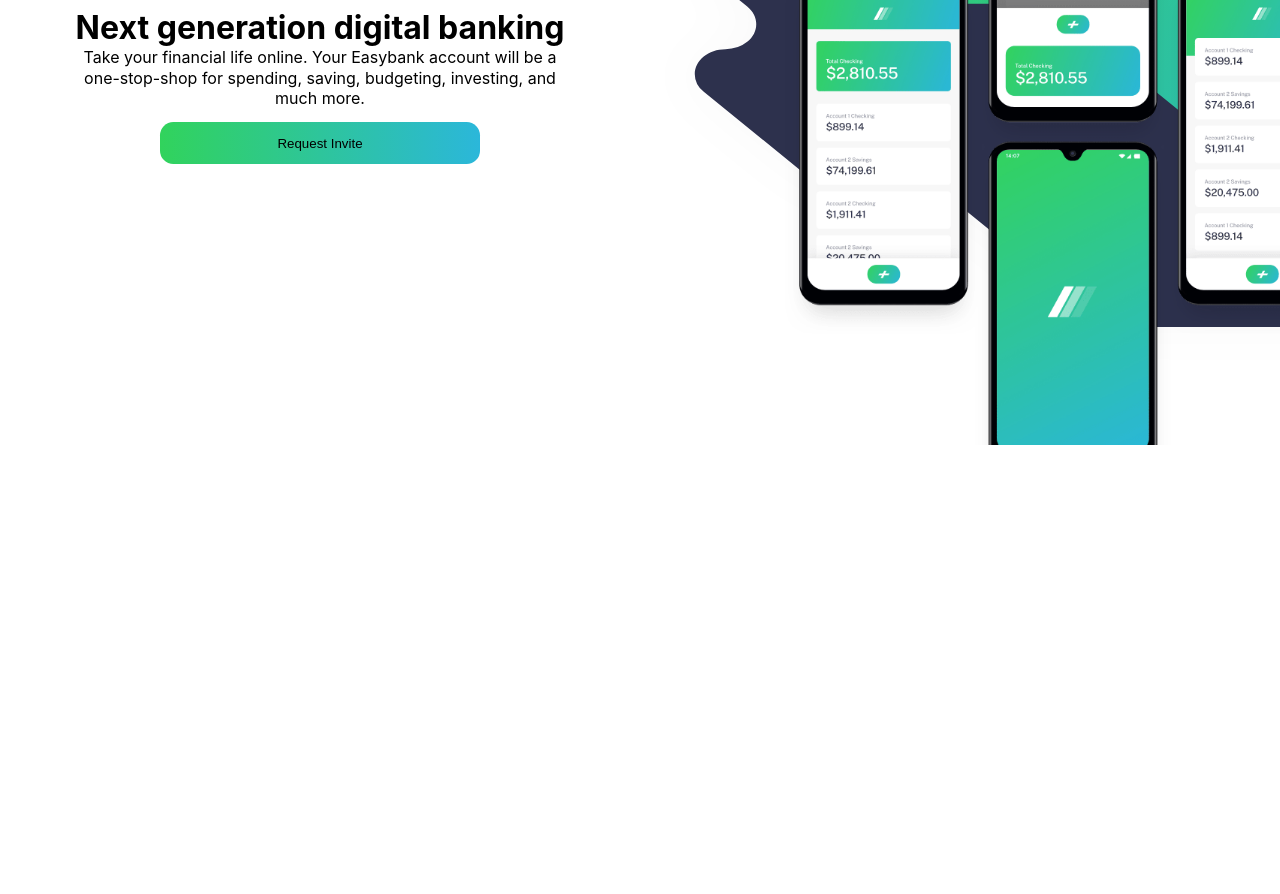
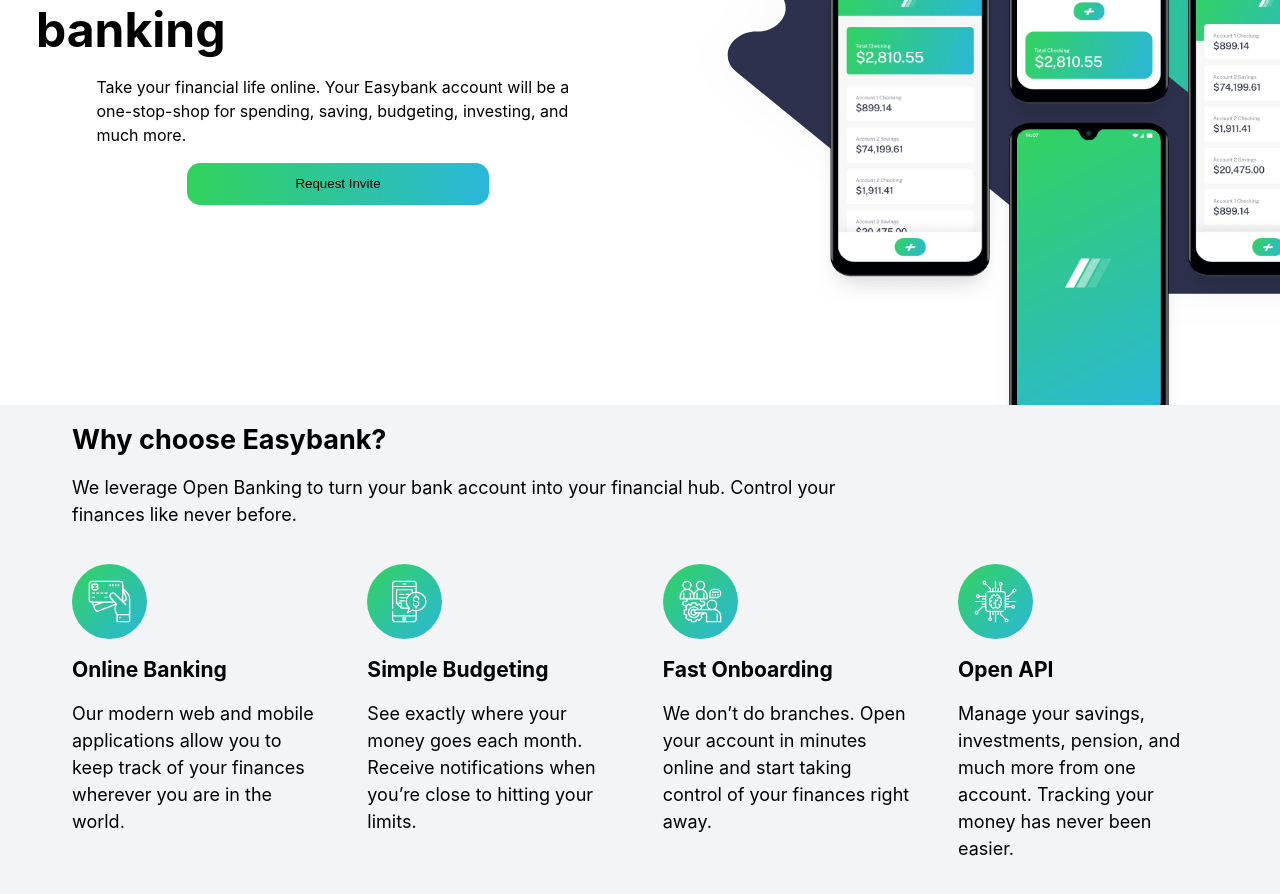
Before and after one commit to IdrisDY/Frontend-Mentor-Easybank-Landing-Page, a React (Create React App) app: page / in a window 1280 px wide. Shown: the part 260-1154 px from the top of the page. Before the commit the page ends 800 px from the top, so only its background shows below. Built offline with nearby package versions, Linux system fonts and the light colour scheme.

Commit message:
props section dev

```diff
--- a/src/App.css
+++ b/src/App.css
@@ -118,9 +118,12 @@
   -webkit-box-direction: normal;
       -ms-flex-direction: column;
           flex-direction: column;
-  -webkit-box-pack: justify;
-      -ms-flex-pack: justify;
-          justify-content: space-between;
+  -webkit-box-pack: center;
+      -ms-flex-pack: center;
+          justify-content: center;
+  -webkit-box-align: center;
+      -ms-flex-align: center;
+          align-items: center;
 }
 
 .head-text {
@@ -129,10 +132,10 @@
 }
 
 .intro-text-body {
-  margin: 0 auto;
   font-size: 1rem;
   max-width: 80%;
-  line-height: 1.3em;
+  line-height: 1.5em;
+  text-align: left;
 }
 
 .req-btn {
@@ -140,13 +143,20 @@
   background: linear-gradient(to left, #2bb7da, #31d35c);
   border: none;
   width: 50%;
-  margin: 1em auto;
   border-radius: 1em;
   padding: 1em 2em;
 }
 
+.prop-section {
+  background-color: #f3f4f6;
+  padding: 1em 1em;
+}
+
 @media (min-width: 990px) {
   .mockups {
+    width: -webkit-fit-content;
+    width: -moz-fit-content;
+    width: fit-content;
     -webkit-box-orient: horizontal;
     -webkit-box-direction: reverse;
         -ms-flex-direction: row-reverse;
@@ -160,7 +170,6 @@
     position: relative;
     background-size: 150% 90%;
     overflow-x: hidden;
-    overflow-y: hidden;
     background-clip: border-box;
     -webkit-box-pack: end;
         -ms-flex-pack: end;
@@ -172,12 +181,57 @@
     bottom: 0;
     top: 3em;
     right: -4.5em;
+    height: auto;
+    z-index: 9999;
+  }
+  .mockups .mockup-div .intro-content {
+    -ms-flex-pack: distribute;
+        justify-content: space-around;
   }
   .mockups .head-text {
-    font-size: 2rem;
+    font-size: 3rem;
+    text-align: left;
   }
   .mockups .intro-div {
     width: 100%;
+    padding: 0 2em;
+  }
+  .prop-section {
+    padding: 1em 4em;
+    z-index: -99999999;
+  }
+  .prop-section h1, .prop-section h3 {
+    margin: 0;
+    text-align: left;
+  }
+  .prop-section .sec-row-div {
+    display: -webkit-box;
+    display: -ms-flexbox;
+    display: flex;
+    -webkit-box-pack: justify;
+        -ms-flex-pack: justify;
+            justify-content: space-between;
+  }
+  .prop-section .props {
+    width: 22%;
+    display: -webkit-box;
+    display: -ms-flexbox;
+    display: flex;
+    -webkit-box-orient: vertical;
+    -webkit-box-direction: normal;
+        -ms-flex-direction: column;
+            flex-direction: column;
+  }
+  .prop-section .p-props {
+    text-align: left;
+    line-height: 1.5em;
+  }
+  .prop-section .p-width-adjust {
+    max-width: 70%;
+  }
+  .prop-section .prop-img {
+    width: 30%;
+    padding: 1em 0;
   }
 }
 /*# sourceMappingURL=App.css.map */
--- a/src/App.js
+++ b/src/App.js
@@ -2,6 +2,7 @@
 import logo from './logo.svg';
 import './App.css';
 import LandingContent from './Components/Landing-Content';
+import EasybankProps from './Components/EasybankProps';
 
 
 function App() {
@@ -12,7 +13,7 @@
 
    <div className='container'>
    <LandingContent/>
-
+   <EasybankProps></EasybankProps>
    </div>
    </div>
 </>
--- a/src/App.scss
+++ b/src/App.scss
@@ -1,6 +1,9 @@
 $darkblue:(hsl(233, 26%, 24%));
 $brightcyan:hsl(192, 70%, 51%);
 $limegreen:hsl(136, 65%, 51%);
+$grayishblue:hsl(233, 8%, 62%);
+$lightgrayishblue:hsl(220, 16%, 96%);
+$verylightgray: hsl(0, 0%, 98%);
 body{
    font-size:18px;
 }
@@ -68,7 +71,8 @@
     .intro-content{
       display: flex;
       flex-direction: column;
-      justify-content: space-between;
+      justify-content:center;
+      align-items: center;
     }
   }
 
@@ -77,21 +81,29 @@
   margin: 0 auto;
 }
 .intro-text-body{
-  margin: 0 auto;
+  // margin: 0 auto;
   font-size: 1rem;
 max-width: 80%;
-line-height: 1.3em;
+line-height: 1.5em;
+text-align: left;
 }
 .req-btn{
   background: linear-gradient(to left, $brightcyan, $limegreen);
   border: none;
   width: 50%;
-  margin: 1em auto;
+  // margin: 1em auto;
   border-radius:1em;
   padding: 1em 2em;
 }
+.prop-section{
+  background-color: $lightgrayishblue;
+padding: 1em 1em;
+}
+
+
  @media(min-width:990px){
 .mockups{
+  width: fit-content;
   flex-direction: row-reverse;
   .mockup-div{
     display: flex;
@@ -101,9 +113,10 @@
     background-size: 150% 90% ;
     // padding:1em 4em ;
     overflow-x: hidden;
-overflow-y: hidden;
+// overflow-y: hidden;
     background-clip: border-box;
   justify-content: flex-end;
+
     background-image: url('./Components/images/bg-intro-desktop.svg') ;
   .mockup-img{
 //     display: flex;
@@ -112,15 +125,54 @@
  bottom: 0;
  top: 3em;
  right: -4.5em;
+//  right: 0;
+height: auto;
+z-index: 9999;
 
-//  right: 0;
+  }
+  .intro-content{
+justify-content: space-around;
   }
   }
   .head-text{
-    font-size: 2rem;
+    font-size: 3rem;
+    text-align: left;
   }
   .intro-div{
     width: 100%;
+    padding: 0 2em;
+
+  }
+}
+.prop-section{
+  padding: 1em 4em;
+  z-index: -99999999;
+  h1,h3{
+    margin: 0;
+    text-align: left;
+  }
+  .sec-row-div{
+    display: flex;
+    justify-content: space-between;
+
+  }
+  .props{
+    width: 22%;
+    display: flex;
+    // justify-content: space-evenly;
+    flex-direction: column;
+
+  }
+  .p-props{
+    text-align: left;
+    line-height: 1.5em;
+  }
+  .p-width-adjust{
+    max-width: 70%;
+  }
+  .prop-img{
+width: 30%;
+padding: 1em 0;
   }
 }
  }
--- /dev/null
+++ b/src/Components/EasybankProps.js
@@ -0,0 +1,58 @@
+import React from 'react'
+import  budgetImg from './images/icon-budgeting.svg'
+import onlineImg from './images/icon-online.svg'
+import onboardImg from './images/icon-onboarding.svg'
+import apiImg from './images/icon-api.svg'
+const EasybankProps = () => {
+  return (
+    <section className='prop-section'>
+<div>
+   <h1> Why choose Easybank?</h1>
+   <p className='p-props p-width-adjust'>   We leverage Open Banking to turn your bank account into your financial hub. Control
+  your finances like never before.
+</p>
+</div>
+<div className='sec-row-div'>
+   <div className='props'>
+   <img src={onlineImg} alt='#'  className='prop-img'/>
+   <h3> Online Banking</h3>
+   <p className='p-props'>   Our modern web and mobile applications allow you to keep track of your finances
+  wherever you are in the world.
+</p>
+    </div>
+
+    <div className='props'>
+   <img src={budgetImg} alt='#'  className='prop-img'/>
+   <h3>Simple Budgeting</h3>
+   <p  className='p-props'>   See exactly where your money goes each month. Receive notifications when you’re
+  close to hitting your limits.
+</p>
+    </div>
+
+    <div className='props'>
+   <img src={onboardImg} alt='#' className='prop-img'/>
+   <h3> Fast Onboarding</h3>
+   <p className='p-props'>  We don’t do branches. Open your account in minutes online and start taking control
+  of your finances right away.
+ </p>
+    </div>
+
+
+    <div className='props'>
+   <img src={apiImg} alt='#'  className='prop-img'/>
+   <h3>Open API </h3>
+   <p className='p-props'>   Manage your savings, investments, pension, and much more from one account. Tracking
+  your money has never been easier.
+</p>
+    </div>
+
+
+
+
+</div>
+
+    </section>
+  )
+}
+
+export default EasybankProps
```
Also changed, not shown: 1 other file (tests, documents, lock files or other folders).
